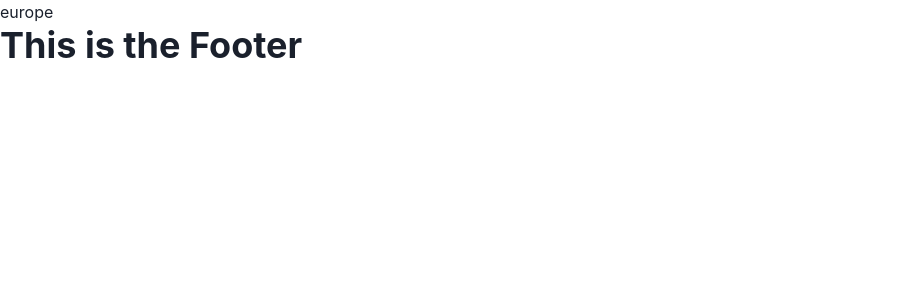
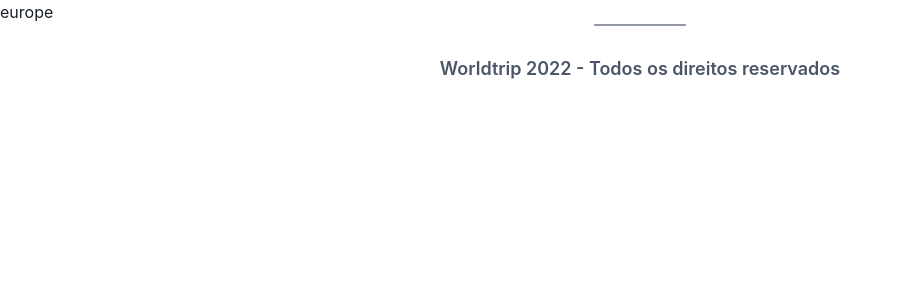
Before and after one commit to Guilhermecheng/worldtrip, a Next.js app: page /continent/europe in a window 1280 px wide. Shown: the top 300 px of the page, without its empty margins (0-902 px from the left). Built offline with nearby package versions, Linux system fonts and the light colour scheme.

Commit message:
home page finish

```diff
--- a/src/components/Footer.tsx
+++ b/src/components/Footer.tsx
@@ -1,12 +1,29 @@
-import { Heading } from "@chakra-ui/react";
+import { Heading, Divider, Flex } from "@chakra-ui/react";
 
 
 export function Footer() {
     return (
-        <Heading
-            as="h2"
+        <Flex
+            direction="column"
+            mx="8"
+            pb="4"
+            alignItems="center"
+            justifyContent="center"
         >
-            This is the Footer
-        </Heading>
+            <Divider
+                maxWidth="90px"
+                borderColor="gray.600"
+                borderWidth="1px"
+            />
+
+            <Heading
+                fontWeight="semibold"
+                fontSize={["md", "lg"]}
+                color="gray.600"
+                pt="8"
+            >
+                Worldtrip 2022 - Todos os direitos reservados
+            </Heading>
+        </Flex>
     )
 }
--- a/src/styles/swiperStyles.css
+++ b/src/styles/swiperStyles.css
@@ -1,6 +1,7 @@
 .swiper-button-prev:after,
 .swiper-button-next:after {
     color: #ffba08;
+    padding: 2rem 1rem;
 }
 
 .swiper-pagination-bullets > span {
```
Also changed, not shown: src/components/Slides/index.tsx (+4 -17 lines).
